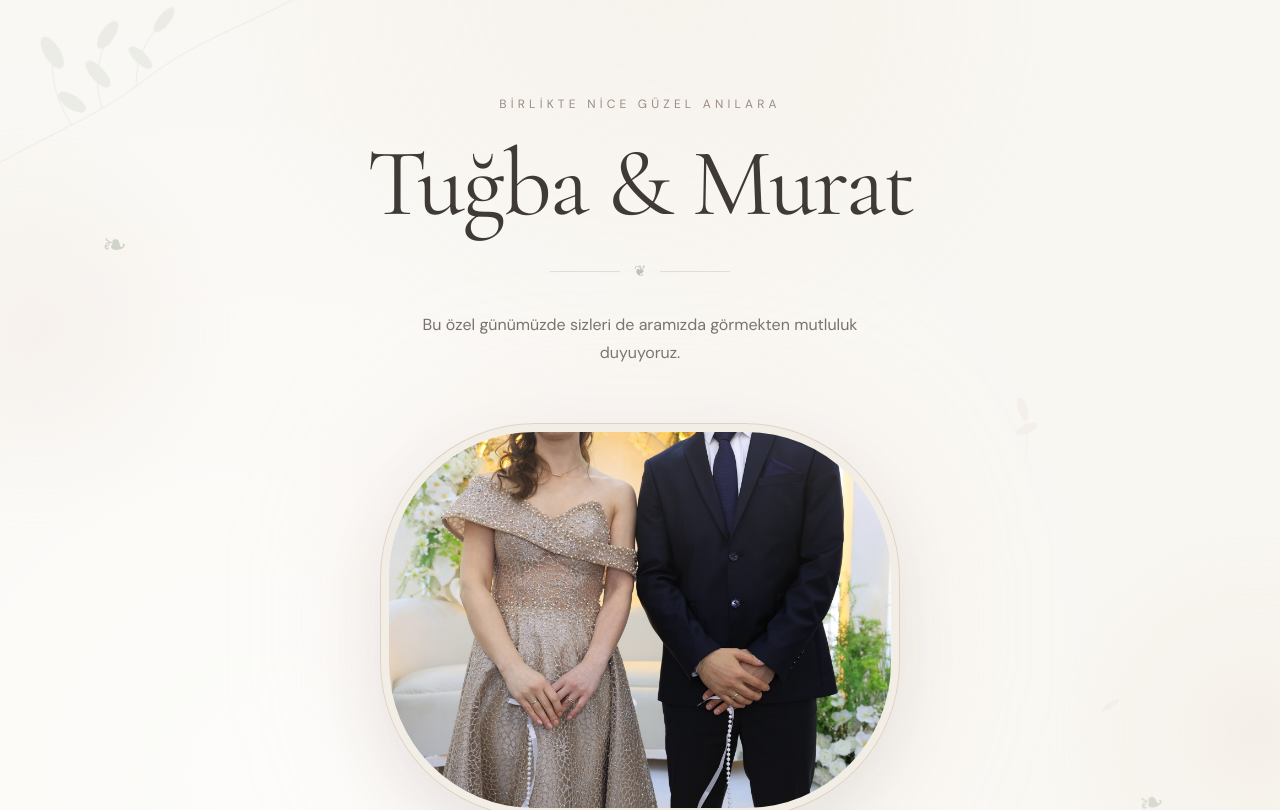
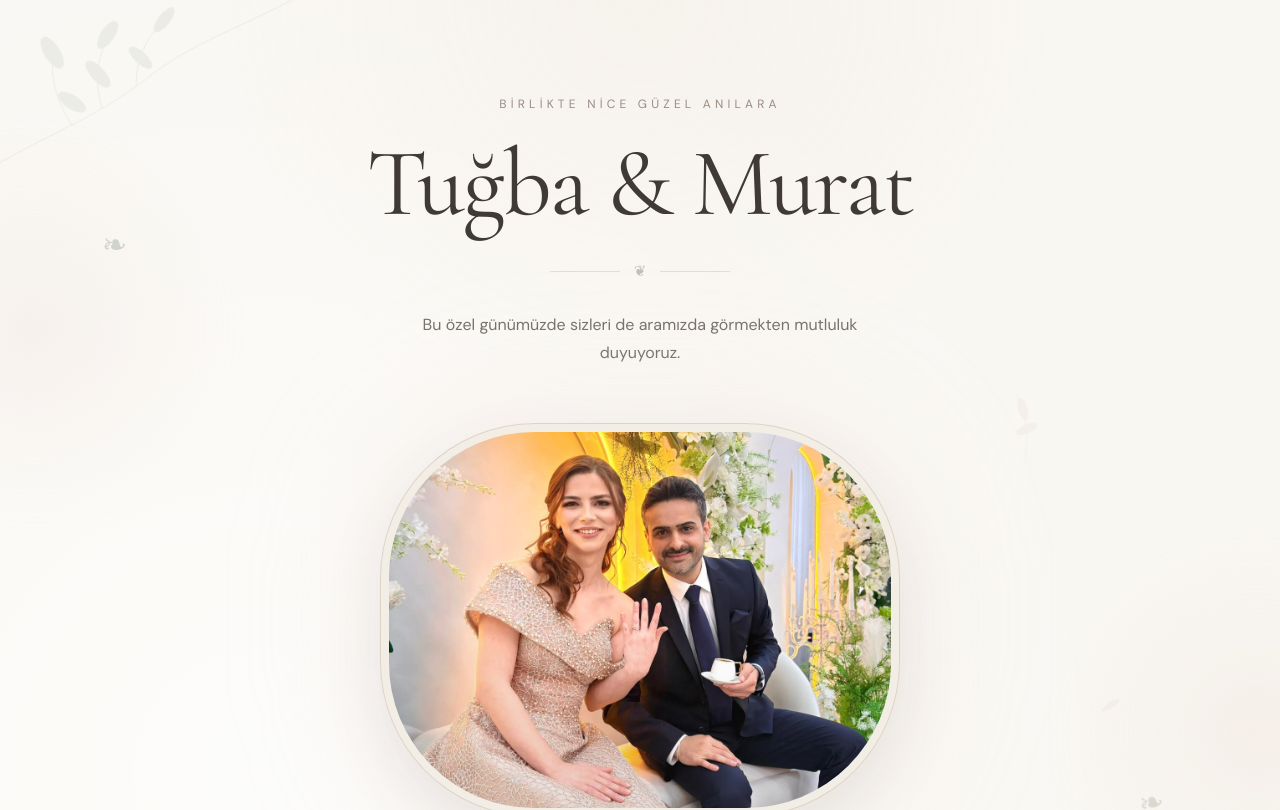
Before and after one commit to Batuhan-bk/tugba-murat, a Next.js app: page / in a window 1280 px wide. Shown: the top 810 px of the page. Built offline with nearby package versions, Linux system fonts and the light colour scheme; no server answers; the database is empty.

Commit message:
Photo change

```diff
--- a/app/page.tsx
+++ b/app/page.tsx
@@ -63,7 +63,7 @@ export default function Home() {
               <div className="relative aspect-[4/3] overflow-hidden rounded-[145px]">
 
                 <Image
-                  src="/tugba-murat.jpg"
+                  src="/tugba-murat-2.jpg"
                   alt="Tuğba ve Murat"
                   fill
                   priority
```
Also changed, not shown: public/tugba-murat-2.jpg (added).
